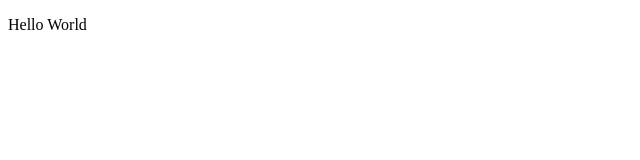
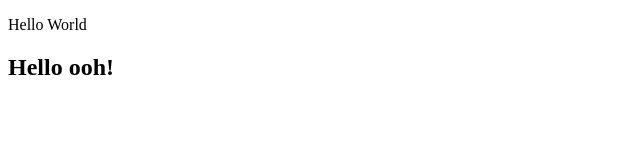
Before and after one commit to SenpaiOfficial/project-js, a plain HTML site: page index.html in a window 1280 px wide. Shown: the whole page, without its empty margins (0-640 px from the left). Drawn offline with Linux system fonts and the light colour scheme.

Commit message:
refact: move

```diff
--- a/index.html
+++ b/index.html
@@ -7,5 +7,6 @@
 </head>
 <body>
  <p>Hello World</p>
+ <h2>Hello ooh!</h2>
 </body>
 </html>
```
